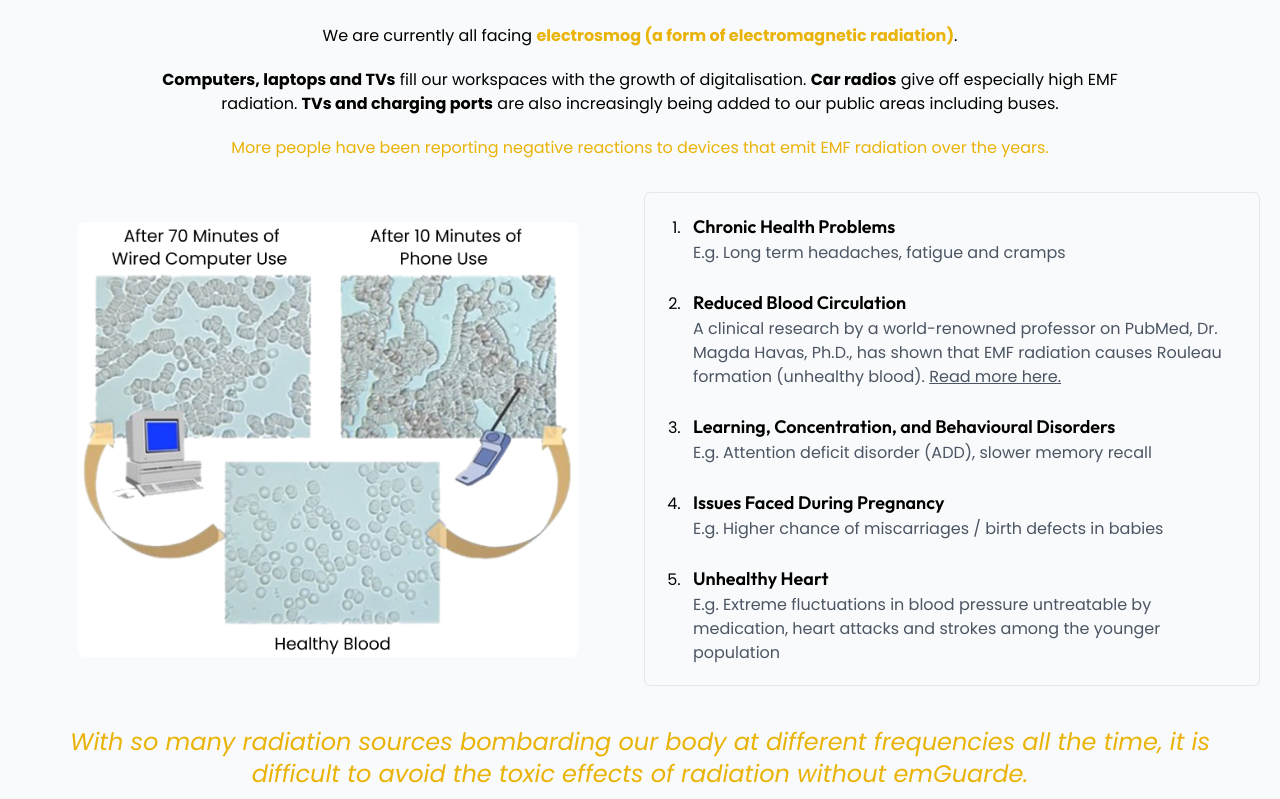
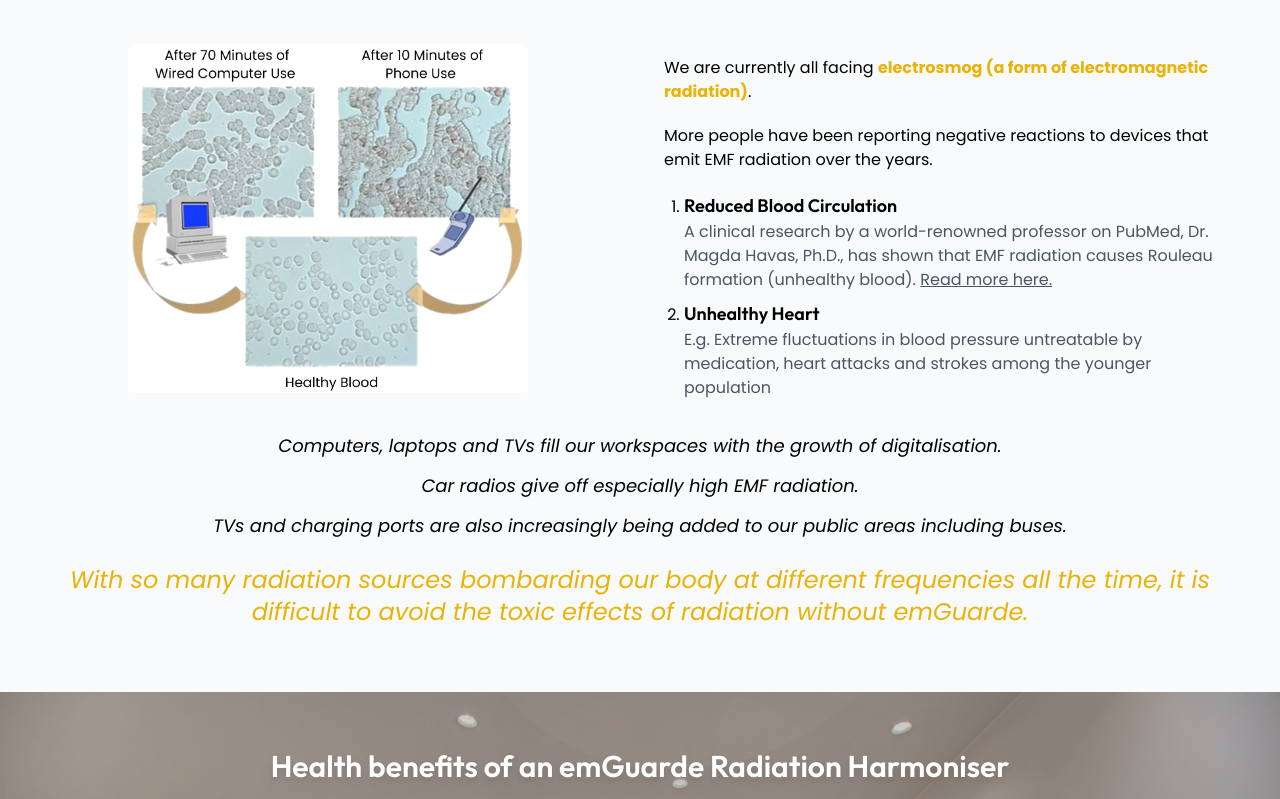
Before and after one commit to valerieyew/emguarde-landing-page, a Next.js app: page / in a window 1280 px wide. Shown: the part 2021-2820 px from the top of the page. Built offline with nearby package versions, Linux system fonts and the light colour scheme.

Commit message:
impacts of radiation

```diff
--- a/components/Coverage.jsx
+++ b/components/Coverage.jsx
@@ -2,7 +2,7 @@
 const Coverage = () => {
     return (
         <div className='mx-auto max-w-7xl py-10'>
-            <div className='grid md:grid-cols-2 p-5  gap-10'>
+            <div className='grid md:grid-cols-2 p-5 gap-10'>
                 <div>
                     <Image
                         width={400}
@@ -27,6 +27,7 @@
                     </p>
                 </div>
             </div>
+            <hr className="mt-10 max-w-2xl mx-auto" />
         </div>
     );
 };
--- a/components/ImpactsOfRadiation.jsx
+++ b/components/ImpactsOfRadiation.jsx
@@ -5,32 +5,12 @@
     return (
         <section
             id='impacts-of-radiation'
-            className='pt-16 pb-20 px-5 bg-gray-50'
+            className='py-16 px-5 bg-gray-50'
         >
             <div className='mx-auto max-w-5xl px-1'>
                 <h3 className='text-center md:text-4xl text-3xl font-heading font-semibold'>
                     How Does Radiation Harm You?
                 </h3>
-                <p className='text-center mt-5'>
-                    We are currently all facing{' '}
-                    <b className='text-yellow-500'>
-                        electrosmog (a form of electromagnetic radiation)
-                    </b>
-                    .
-                </p>
-                <p className='text-center mt-5'>
-                    <b>Computers, laptops and TVs</b> fill our workspaces with
-                    the growth of digitalisation. <b>Car radios</b> give off
-                    especially high EMF radiation. <b>TVs and charging ports</b>{' '}
-                    are also increasingly being added to our public areas
-                    including buses.
-                </p>
-                <p className='text-center mt-5'>
-                    <span className='text-yellow-500'>
-                        More people have been reporting negative reactions to
-                        devices that emit EMF radiation over the years.
-                    </span>{' '}
-                </p>
             </div>
 
             <div className='grid lg:grid-cols-2 max-w-7xl mx-auto mt-8 gap-2'>
@@ -39,21 +19,24 @@
                         className='mx-auto rounded-md'
                         src={'/Rouleau Formation.png'}
                         alt='Reduced microcirculatory blood flow due to Rouleau Formation'
-                        width={500}
-                        height={500}
+                        width={400}
+                        height={400}
                     />
                 </div>
-                <div className='px-5 border rounded-md p-3'>
-                    <ul className='list-decimal ml-5 gap-2 grid'>
-                        <li className='p-2'>
-                            <h3 className='font-heading font-semibold text-lg'>
-                                Chronic Health Problems
-                            </h3>
-                            <p className='text-gray-600'>
-                                E.g. Long term headaches, fatigue and cramps
-                            </p>
-                        </li>
-                        <li className='p-2'>
+                <div className='px-5 text-left'>
+                    <p className='mt-5'>
+                        We are currently all facing{' '}
+                        <b className='text-yellow-500'>
+                            electrosmog (a form of electromagnetic radiation)
+                        </b>
+                        .
+                    </p>
+                    <p className='mt-5'>
+                        More people have been reporting negative reactions to
+                        devices that emit EMF radiation over the years.
+                    </p>
+                    <ul className='list-decimal ml-5 mt-5 gap-2 grid'>
+                        <li>
                             <h3 className='font-heading font-semibold text-lg'>
                                 Reduced Blood Circulation
                             </h3>
@@ -72,26 +55,7 @@
                                 </Link>
                             </p>
                         </li>
-                        <li className='p-2'>
-                            <h3 className='font-heading font-semibold text-lg'>
-                                Learning, Concentration, and Behavioural
-                                Disorders
-                            </h3>
-                            <p className='text-gray-600'>
-                                E.g. Attention deficit disorder (ADD), slower
-                                memory recall
-                            </p>
-                        </li>
-                        <li className='p-2'>
-                            <h3 className='font-heading font-semibold text-lg'>
-                                Issues Faced During Pregnancy
-                            </h3>
-                            <p className='text-gray-600'>
-                                E.g. Higher chance of miscarriages / birth
-                                defects in babies
-                            </p>
-                        </li>
-                        <li className='p-2'>
+                        <li>
                             <h3 className='font-heading font-semibold text-lg'>
                                 Unhealthy Heart
                             </h3>
@@ -105,13 +69,23 @@
                 </div>
             </div>
 
-            {/* <p className='text-center mt-10'>
-                With so many radiation sources bombarding our body at different
-                frequencies all the time, it is difficult to avoid the toxic
-                effects of radiation without emGuarde.
-            </p> */}
-            <div className='text-white mx-auto max-w-8xl px-2'>
-                <p className='text-center text-yellow-500 text-2xl mt-10'>
+            <div className='mt-10 max-w-7xl mx-auto mt-8 text-center text-lg'>
+                <p className='max-w-7xl mt-3'><i>
+                    Computers, laptops and TVs fill our workspaces with the growth
+                    of digitalisation.
+                </i></p>
+                <p className='mt-3'><i>
+                    Car radios give off especially high EMF
+                    radiation.
+                </i></p>
+                <p className='mt-3'><i>
+                    TVs and charging ports are also increasingly being
+                    added to our public areas including buses.
+                </i></p>
+            </div>
+
+            <div className='mx-auto max-w-8xl px-2'>
+                <p className='text-center text-yellow-500 text-2xl mt-6'>
                     <i>
                         With so many radiation sources bombarding our body at
                         different frequencies all the time, it is difficult to
--- a/components/Video.jsx
+++ b/components/Video.jsx
@@ -2,7 +2,7 @@
 const Video = () => {
   return (
     <div className="mx-auto max-w-7xl py-10">
-      <div className="grid md:grid-cols-2 p-5  gap-10">
+      <div className="grid md:grid-cols-2 pb-5 gap-10">
         <div className="flex flex-col justify-center">
           <p className="uppercase tracking-wide font-medium font-heading mb-3 text-gray-500">
             Addition Feature
```
